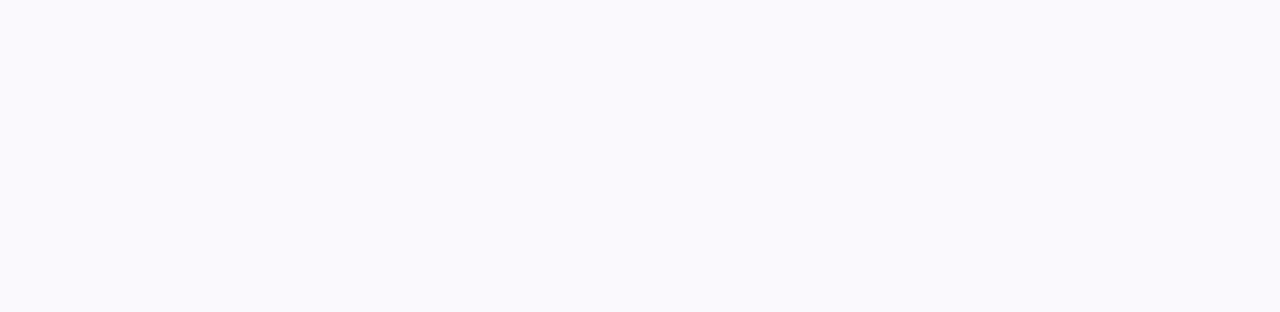
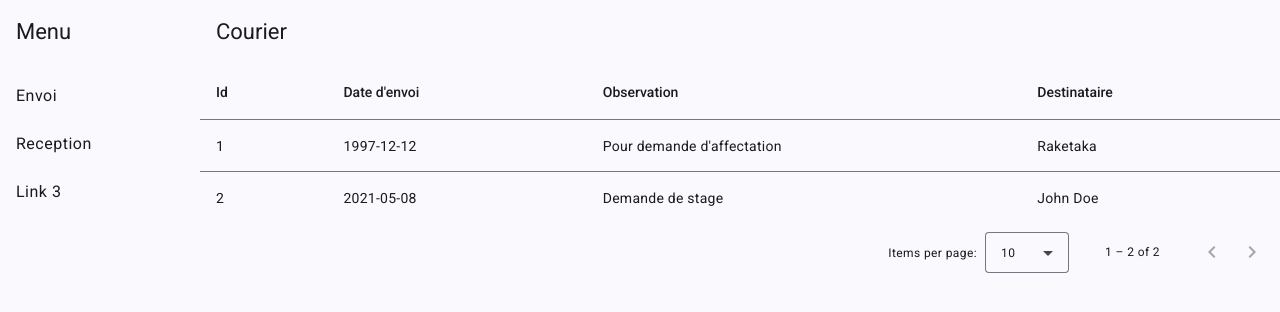
Before and after one commit to rivon0507/courier-front, an Angular app: page /envoi in a window 1280 px wide. Before the commit this address led to /. Shown: the top 312 px of the page. Built offline with nearby package versions, Linux system fonts and the light colour scheme.

Commit message:
add envoi component with routing and table display

```diff
--- a/src/app/app.routes.ts
+++ b/src/app/app.routes.ts
@@ -1,9 +1,17 @@
 import { Routes } from '@angular/router';
 import { LayoutComponent } from './layout/layout.component';
+import { EnvoiComponent } from './envoi/envoi.component';
 
 export const routes: Routes = [
   {
     path: "",
-    component: LayoutComponent
+    component: LayoutComponent,
+    children: [
+      {
+        path: "envoi",
+        component: EnvoiComponent,
+        title: "Envoi"
+      }
+    ]
   }
 ];
--- /dev/null
+++ b/src/app/envoi/envoi-datasource.ts
@@ -0,0 +1,95 @@
+import { DataSource } from '@angular/cdk/collections';
+import { MatPaginator } from '@angular/material/paginator';
+import { MatSort } from '@angular/material/sort';
+import { map } from 'rxjs/operators';
+import { Observable, of as observableOf, merge } from 'rxjs';
+
+export interface EnvoiItem {
+  id: number;
+  dateEnvoi: string;
+  observation: string;
+  destinataire: string;
+}
+
+const EXAMPLE_DATA: EnvoiItem[] = [
+  {id: 1, dateEnvoi: "1997-12-12", destinataire: "Raketaka", observation: "Pour demande d'affectation"},
+  {id: 2, dateEnvoi: "2021-05-08", destinataire: "John Doe", observation: "Demande de stage"}
+];
+
+/**
+ * Data source for the Envoi view. This class should
+ * encapsulate all logic for fetching and manipulating the displayed data
+ * (including sorting, pagination, and filtering).
+ */
+export class EnvoiDataSource extends DataSource<EnvoiItem> {
+  data: EnvoiItem[] = EXAMPLE_DATA;
+  paginator: MatPaginator | undefined;
+  sort: MatSort | undefined;
+
+  constructor() {
+    super();
+  }
+
+  /**
+   * Connect this data source to the table. The table will only update when
+   * the returned stream emits new items.
+   * @returns A stream of the items to be rendered.
+   */
+  connect(): Observable<EnvoiItem[]> {
+    if (this.paginator && this.sort) {
+      // Combine everything that affects the rendered data into one update
+      // stream for the data-table to consume.
+      return merge(observableOf(this.data), this.paginator.page, this.sort.sortChange)
+        .pipe(map(() => {
+          return this.getPagedData(this.getSortedData([...this.data ]));
+        }));
+    } else {
+      throw Error('Please set the paginator and sort on the data source before connecting.');
+    }
+  }
+
+  /**
+   *  Called when the table is being destroyed. Use this function, to clean up
+   * any open connections or free any held resources that were set up during connect.
+   */
+  disconnect(): void {}
+
+  /**
+   * Paginate the data (client-side). If you're using server-side pagination,
+   * this would be replaced by requesting the appropriate data from the server.
+   */
+  private getPagedData(data: EnvoiItem[]): EnvoiItem[] {
+    if (this.paginator) {
+      const startIndex = this.paginator.pageIndex * this.paginator.pageSize;
+      return data.splice(startIndex, this.paginator.pageSize);
+    } else {
+      return data;
+    }
+  }
+
+  /**
+   * Sort the data (client-side). If you're using server-side sorting,
+   * this would be replaced by requesting the appropriate data from the server.
+   */
+  private getSortedData(data: EnvoiItem[]): EnvoiItem[] {
+    if (!this.sort || !this.sort.active || this.sort.direction === '') {
+      return data;
+    }
+
+    return data.sort((a, b) => {
+      const isAsc = this.sort?.direction === 'asc';
+      switch (this.sort?.active) {
+        case 'id': return compare(+a.id, +b.id, isAsc);
+        case 'dateEnvoi': return compare(a.dateEnvoi, b.dateEnvoi, isAsc);
+        case 'observation': return compare(a.observation, b.observation, isAsc);
+        case 'destinataire': return compare(a.destinataire, b.destinataire, isAsc);
+        default: return 0;
+      }
+    });
+  }
+}
+
+/** Simple sort comparator for example ID/Name columns (for client-side sorting). */
+function compare(a: string | number, b: string | number, isAsc: boolean): number {
+  return (a < b ? -1 : 1) * (isAsc ? 1 : -1);
+}
--- /dev/null
+++ b/src/app/envoi/envoi.component.css
@@ -0,0 +1,3 @@
+.full-width-table {
+  width: 100%;
+}
--- /dev/null
+++ b/src/app/envoi/envoi.component.html
@@ -0,0 +1,38 @@
+<div class="mat-elevation-z2">
+  <table mat-table class="full-width-table" matSort aria-label="Elements">
+    <!-- Id Column -->
+    <ng-container matColumnDef="id">
+      <th mat-header-cell *matHeaderCellDef mat-sort-header>Id</th>
+      <td mat-cell *matCellDef="let row">{{row.id}}</td>
+    </ng-container>
+
+    <!-- DateEnvoi Column -->
+    <ng-container matColumnDef="dateEnvoi">
+      <th mat-header-cell *matHeaderCellDef mat-sort-header>Date d'envoi</th>
+      <td mat-cell *matCellDef="let row">{{row.dateEnvoi}}</td>
+    </ng-container>
+
+    <!-- Destinataire Column -->
+    <ng-container matColumnDef="destinataire">
+      <th mat-header-cell *matHeaderCellDef mat-sort-header>Destinataire</th>
+      <td mat-cell *matCellDef="let row">{{row.destinataire}}</td>
+    </ng-container>
+
+    <!-- Observation Column -->
+    <ng-container matColumnDef="observation">
+      <th mat-header-cell *matHeaderCellDef mat-sort-header>Observation</th>
+      <td mat-cell *matCellDef="let row">{{row.observation}}</td>
+    </ng-container>
+
+    <tr mat-header-row *matHeaderRowDef="displayedColumns"></tr>
+    <tr mat-row *matRowDef="let row; columns: displayedColumns;"></tr>
+  </table>
+
+  <mat-paginator #paginator
+      [length]="dataSource.data.length"
+      [pageIndex]="0"
+      [pageSize]="10"
+      [pageSizeOptions]="[5, 10, 20]"
+      aria-label="Select page">
+  </mat-paginator>
+</div>
--- /dev/null
+++ b/src/app/envoi/envoi.component.ts
@@ -0,0 +1,27 @@
+import { AfterViewInit, Component, ViewChild } from '@angular/core';
+import { MatTableModule, MatTable } from '@angular/material/table';
+import { MatPaginatorModule, MatPaginator } from '@angular/material/paginator';
+import { MatSortModule, MatSort } from '@angular/material/sort';
+import { EnvoiDataSource, EnvoiItem } from './envoi-datasource';
+
+@Component({
+  selector: 'app-envoi',
+  templateUrl: './envoi.component.html',
+  styleUrl: './envoi.component.css',
+  imports: [MatTableModule, MatPaginatorModule, MatSortModule]
+})
+export class EnvoiComponent implements AfterViewInit {
+  @ViewChild(MatPaginator) paginator!: MatPaginator;
+  @ViewChild(MatSort) sort!: MatSort;
+  @ViewChild(MatTable) table!: MatTable<EnvoiItem>;
+  dataSource = new EnvoiDataSource();
+
+  /** Columns displayed in the table. Columns IDs can be added, removed, or reordered. */
+  displayedColumns = ['id', 'dateEnvoi', 'observation', 'destinataire',];
+
+  ngAfterViewInit(): void {
+    this.dataSource.sort = this.sort;
+    this.dataSource.paginator = this.paginator;
+    this.table.dataSource = this.dataSource;
+  }
+}
--- a/src/app/layout/layout.component.html
+++ b/src/app/layout/layout.component.html
@@ -5,8 +5,8 @@
       [opened]="(isHandset$ | async) === false">
     <mat-toolbar>Menu</mat-toolbar>
     <mat-nav-list>
-      <a mat-list-item href="#">Link 1</a>
-      <a mat-list-item href="#">Link 2</a>
+      <a mat-list-item href="/envoi">Envoi</a>
+      <a mat-list-item href="#">Reception</a>
       <a mat-list-item href="#">Link 3</a>
     </mat-nav-list>
   </mat-sidenav>
@@ -21,7 +21,7 @@
           <mat-icon aria-label="Side nav toggle icon">menu</mat-icon>
         </button>
       }
-      <span>courier</span>
+      <h1>Courier</h1>
     </mat-toolbar>
     <main class="content">
       <router-outlet></router-outlet>
```
Also changed, not shown: 2 other files (tests, documents, lock files or other folders).
